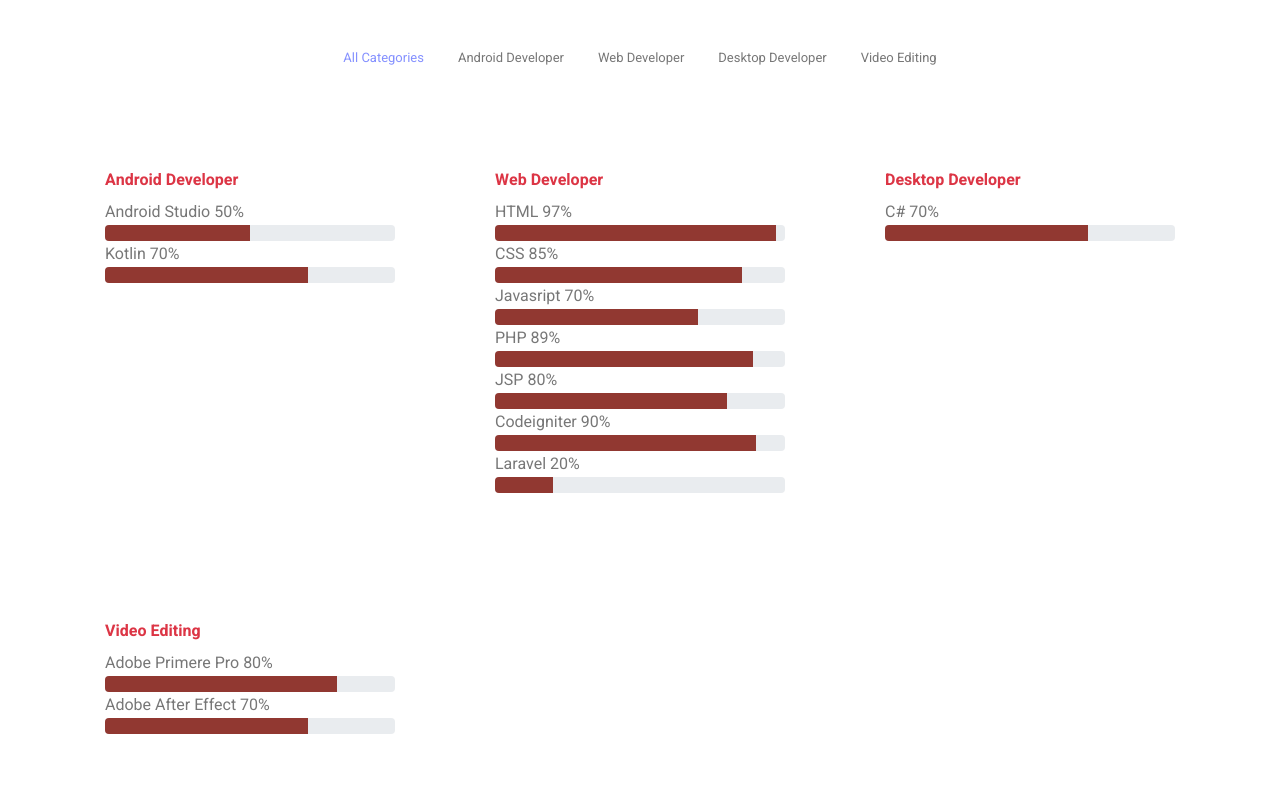
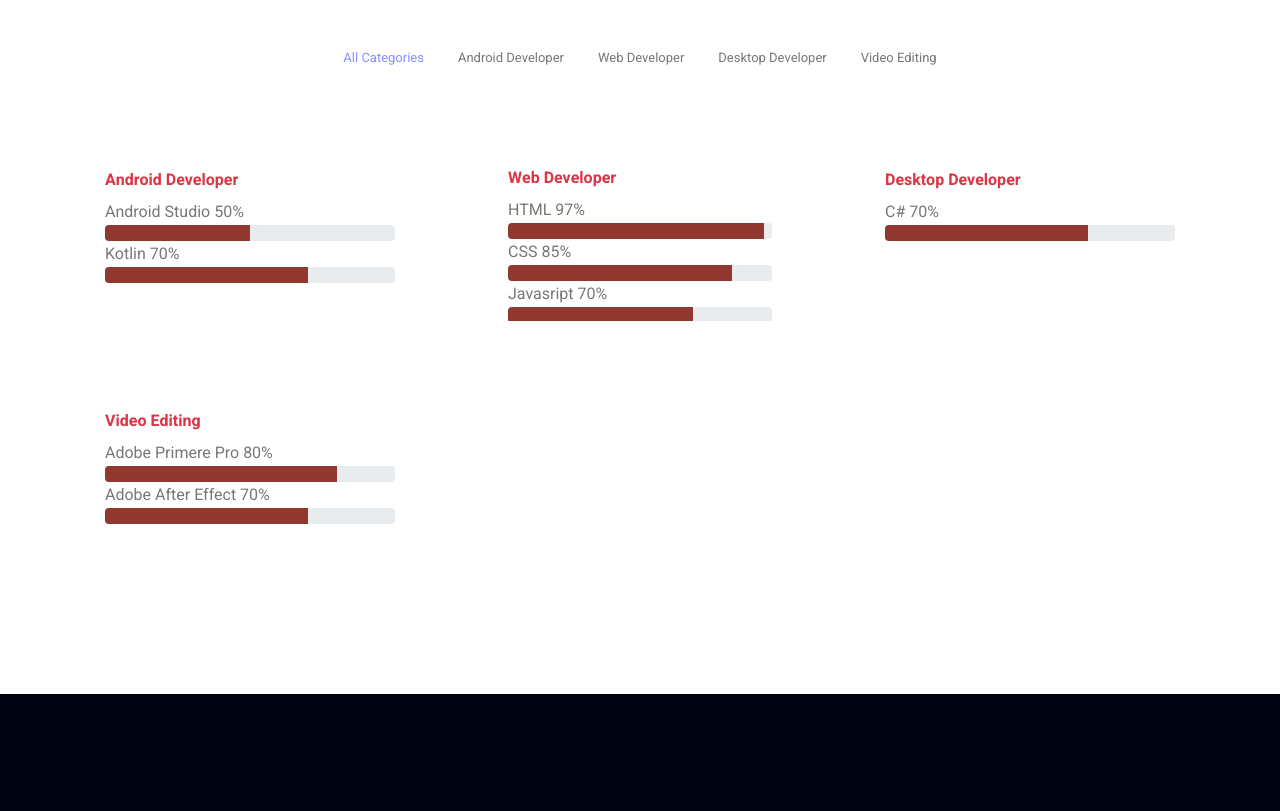
Before and after one commit to mhdfajri/Profile, a plain HTML site: page index.html in a window 1280 px wide. Shown: the part 3880-4691 px from the top of the page. Drawn offline with nearby package versions, Linux system fonts and the light colour scheme; some packages are replaced by stand-ins of ours.

Commit message:
scroll-bar
membuat scrool bar

```diff
--- a/css/style.css
+++ b/css/style.css
@@ -48,6 +48,13 @@
   list-style: none;
   margin: 0px;
   padding: 0px; }
+.lebarcard{
+  height: 200px;
+  overflow-y: scroll;
+}
+.lebarcard::-webkit-scrollbar {
+  display: none;
+}
 
 a {
   text-decoration: none;
--- a/index.html
+++ b/index.html
@@ -326,15 +326,15 @@
 						</div>
 					</div>
 				</div>
-				<div class="col-lg-4 col-sm-6 web">
+				<div class="col-lg-4 col-sm-6 web  ">
 
-					<div class="feature_item">
+					<div class="feature_item lebarcard p-5">
 
 						<h5 class="text-danger">Web Developer</h5>
 
 
 
-						<div class="skill_main">
+						<div class="skill_main ">
 							<a>HTML <span class="counter">97</span>%</a>
 							<div class="progress">
 								<div class="progress-bar" style="background-color: #913831;" role="progressbar"
```
